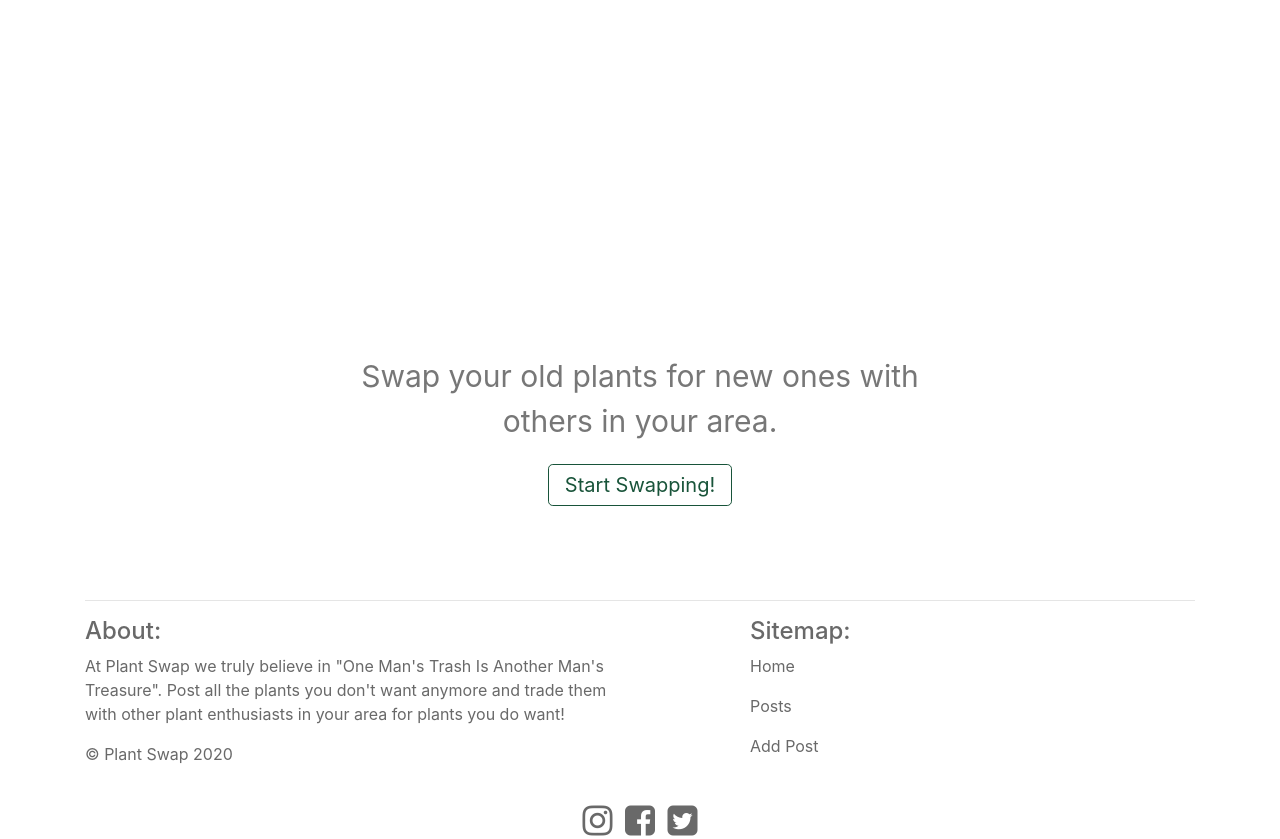
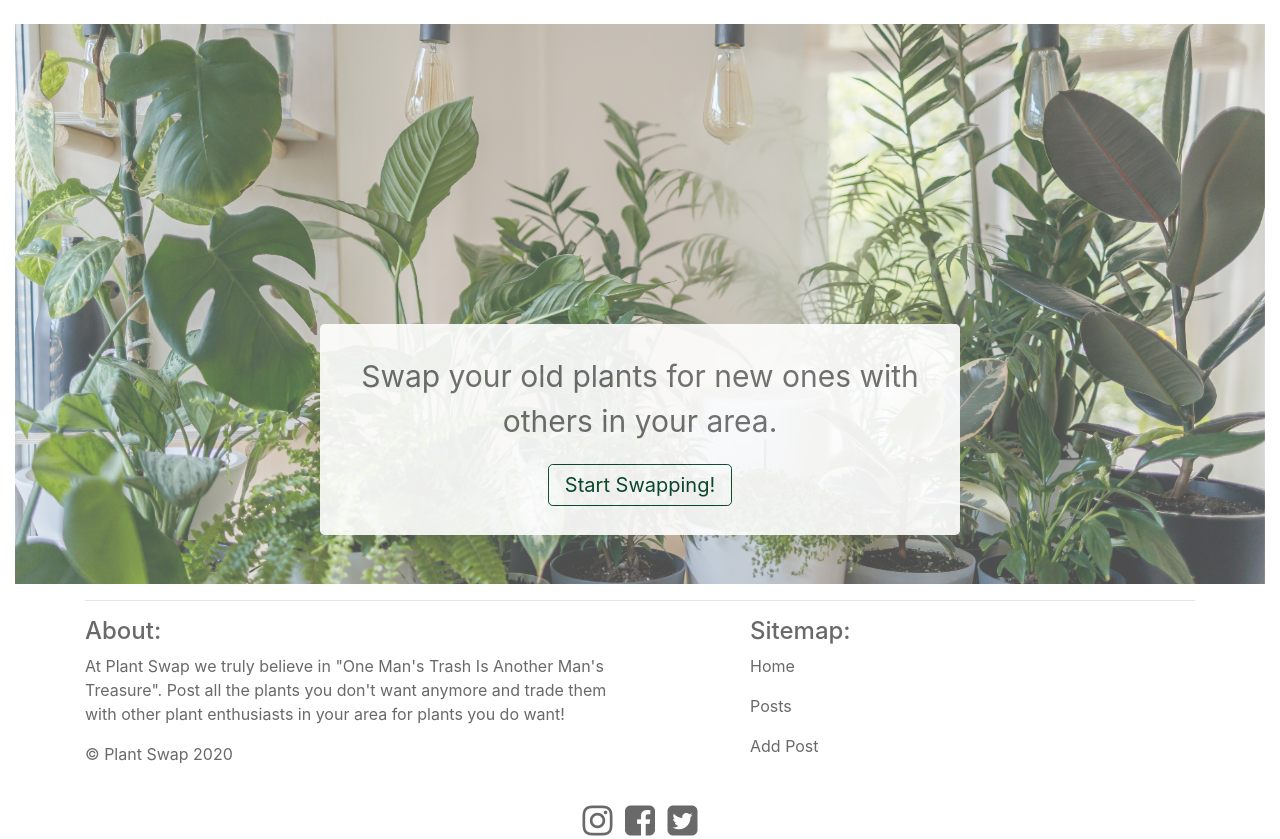
Before and after one commit to debrawolford/plant-swap, a Flask app: page / in a window 1280 px wide. Shown: the part 76-915 px from the top of the page. Run offline with Flask 2, Linux system fonts and the light colour scheme; some libraries are stand-ins or nearby versions.

Commit message:
testing bg image on heroku

```diff
--- a/static/css/style.css
+++ b/static/css/style.css
@@ -88,7 +88,7 @@ footer a:hover {
 
 #background-image {
     height: 70vh;
-    background-image: image-url("../images/plant-swap-bg.png");
+    background-image: url("../images/plant-swap-bg.png");
     background-attachment: fixed;
     background-size: cover;
     background-position: center center;
```
